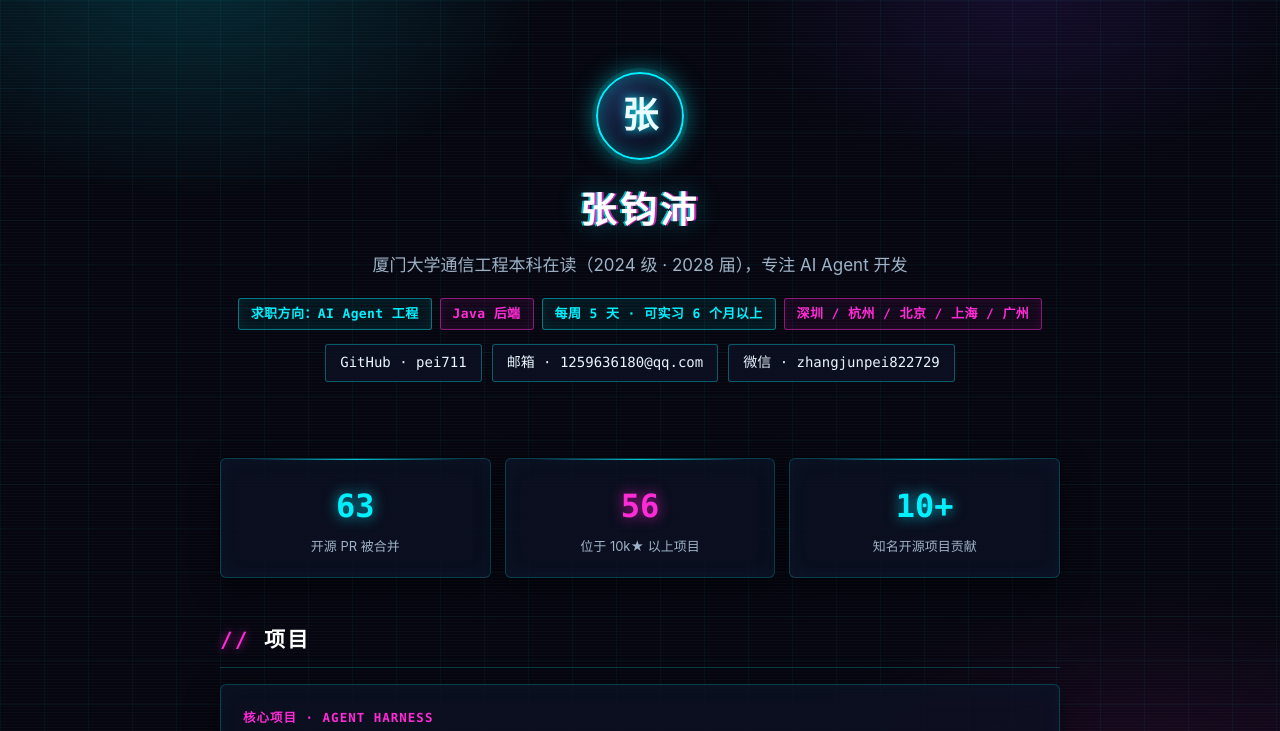
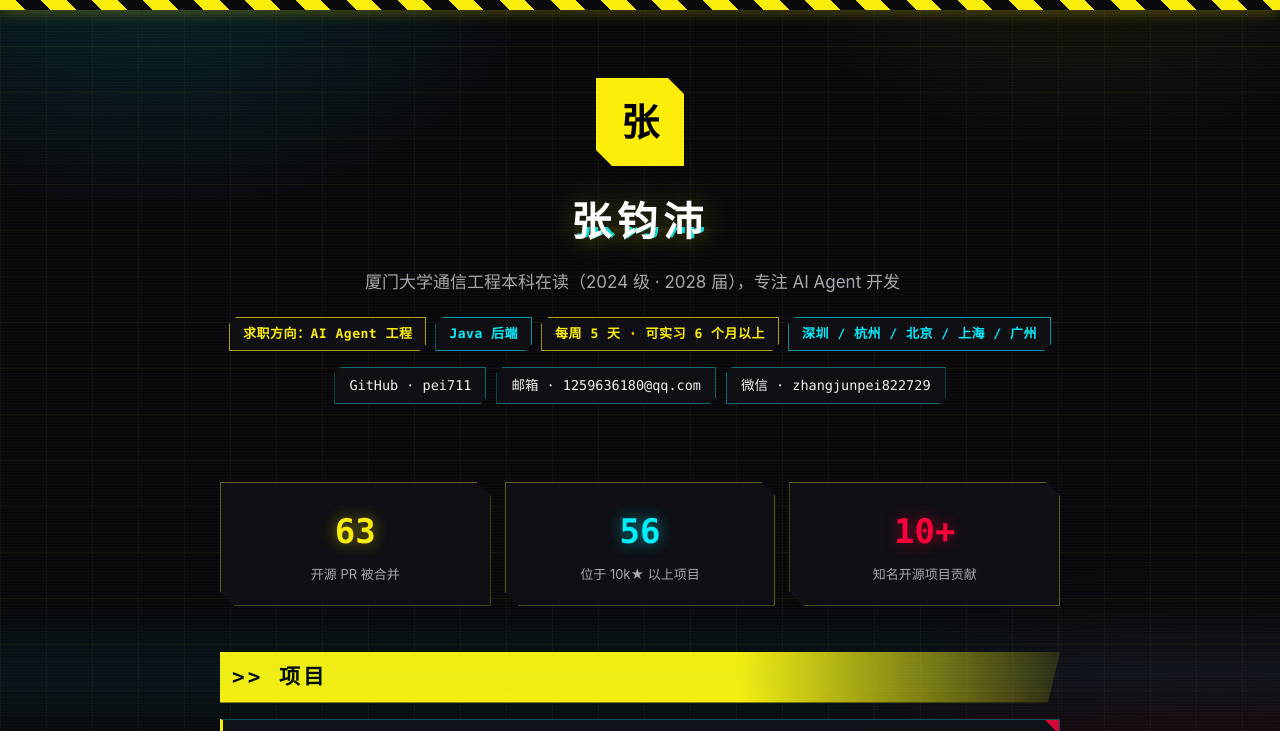
Before and after one commit to pei711/pei711.github.io, a plain HTML site: page index.html in a window 1280 px wide. Shown: the top 731 px of the page. Drawn offline with Linux system fonts and the light colour scheme.

Commit message:
site: 赛博朋克 2077 主题（CP 黄 + 故障 glitch 动效 + 切角 UI + 警戒条纹）

```diff
--- a/index.html
+++ b/index.html
@@ -7,66 +7,87 @@
 <meta name="description" content="张钧沛，厦门大学通信工程本科在读，专注 AI Agent 开发。63 个开源 PR 被合并，56 个在 10k star 以上的项目。求职方向：AI Agent 开发实习 / Java 后端开发。">
 <style>
   :root{
-    --bg:#05060f; --panel:rgba(13,17,35,.82); --panel2:rgba(10,13,28,.92);
-    --ink:#e8f6ff; --sub:#9fb3c8; --line:rgba(0,240,255,.22);
-    --cy:#00f0ff; --mg:#ff2bd6; --yl:#ffd34d; --vi:#7c3aed;
+    --bg:#08080b; --panel:rgba(16,16,22,.88); --ink:#f2f2f0; --sub:#a7a7ad;
+    --yl:#fcee0a; --cy:#00f0ff; --rd:#ff003c; --line:rgba(252,238,10,.28);
   }
   *{margin:0;padding:0;box-sizing:border-box}
-  html{scrollbar-color:var(--cy) #0a0d1f}
+  html{scrollbar-color:var(--yl) #0a0a0a}
   body{font-family:-apple-system,BlinkMacSystemFont,"Segoe UI","PingFang SC","Hiragino Sans GB","Microsoft YaHei",sans-serif;background:var(--bg);color:var(--ink);line-height:1.7;position:relative;overflow-x:hidden}
+  html::before{content:"";position:fixed;top:0;left:0;right:0;height:10px;z-index:60;background:repeating-linear-gradient(45deg,var(--yl) 0 18px,#0a0a0a 18px 36px);box-shadow:0 2px 14px rgba(252,238,10,.35)}
   body::before{content:"";position:fixed;inset:0;z-index:-2;background:
-    radial-gradient(600px 400px at 15% -5%,rgba(0,240,255,.16),transparent 60%),
-    radial-gradient(700px 500px at 90% 110%,rgba(255,43,214,.13),transparent 60%),
-    radial-gradient(500px 300px at 80% 0%,rgba(124,58,237,.12),transparent 60%),var(--bg)}
+    radial-gradient(640px 420px at 12% -5%,rgba(0,240,255,.13),transparent 60%),
+    radial-gradient(760px 520px at 95% 108%,rgba(255,0,60,.10),transparent 60%),
+    radial-gradient(560px 380px at 85% -10%,rgba(252,238,10,.07),transparent 60%),var(--bg)}
   body::after{content:"";position:fixed;inset:0;z-index:-1;pointer-events:none;background:
-    repeating-linear-gradient(0deg,rgba(255,255,255,.025) 0 1px,transparent 1px 3px),
-    linear-gradient(rgba(0,240,255,.05) 1px,transparent 1px),
-    linear-gradient(90deg,rgba(0,240,255,.05) 1px,transparent 1px);
-    background-size:auto,44px 44px,44px 44px}
-  ::selection{background:var(--mg);color:#fff}
-  a{color:var(--cy);text-decoration:none;transition:color .2s,text-shadow .2s}
-  a:hover{color:#7df6ff;text-shadow:0 0 8px rgba(0,240,255,.8)}
-  .wrap{max-width:880px;margin:0 auto;padding:0 20px}
-  header{padding:72px 0 40px;text-align:center}
-  .avatar{width:88px;height:88px;border-radius:50%;background:radial-gradient(circle at 32% 30%,#1b2b52,#0a0d1f 70%);border:2px solid var(--cy);box-shadow:0 0 0 4px rgba(0,240,255,.12),0 0 24px rgba(0,240,255,.55),inset 0 0 18px rgba(0,240,255,.35);color:#eafcff;font-size:36px;font-weight:700;display:flex;align-items:center;justify-content:center;margin:0 auto 20px;text-shadow:0 0 10px rgba(0,240,255,.9)}
-  h1{font-size:36px;font-weight:800;letter-spacing:4px;color:#fff;text-shadow:2px 0 0 rgba(255,43,214,.75),-2px 0 0 rgba(0,240,255,.75),0 0 26px rgba(0,240,255,.35)}
-  .tagline{font-size:17px;color:var(--sub);margin-top:10px}
-  .badges{margin-top:18px;display:flex;gap:8px;justify-content:center;flex-wrap:wrap}
-  .badge{background:rgba(0,240,255,.06);color:var(--cy);border:1px solid rgba(0,240,255,.45);padding:4px 12px;border-radius:3px;font-size:13px;font-weight:600;font-family:ui-monospace,"JetBrains Mono",Menlo,Consolas,monospace;letter-spacing:.4px;box-shadow:inset 0 0 12px rgba(0,240,255,.07)}
-  .badge:nth-child(2n){color:var(--mg);border-color:rgba(255,43,214,.5);background:rgba(255,43,214,.06);box-shadow:inset 0 0 12px rgba(255,43,214,.08)}
-  .stats{display:grid;grid-template-columns:repeat(3,1fr);gap:14px;margin:36px 0}
-  .stat{background:var(--panel);border:1px solid var(--line);border-radius:6px;padding:20px 10px;text-align:center;box-shadow:0 0 0 1px rgba(0,0,0,.4),0 8px 30px rgba(0,0,0,.45),inset 0 0 24px rgba(0,240,255,.04);position:relative}
-  .stat::before{content:"";position:absolute;top:0;left:10%;right:10%;height:1px;background:linear-gradient(90deg,transparent,var(--cy),transparent);opacity:.8}
-  .stat .num{font-size:32px;font-weight:800;color:var(--cy);font-family:ui-monospace,"JetBrains Mono",Menlo,Consolas,monospace;text-shadow:0 0 14px rgba(0,240,255,.75)}
-  .stat:nth-child(2) .num{color:var(--mg);text-shadow:0 0 14px rgba(255,43,214,.7)}
+    repeating-linear-gradient(0deg,rgba(255,255,255,.022) 0 1px,transparent 1px 3px),
+    linear-gradient(rgba(252,238,10,.045) 1px,transparent 1px),
+    linear-gradient(90deg,rgba(252,238,10,.045) 1px,transparent 1px);
+    background-size:auto,46px 46px,46px 46px}
+  .wrap::before{content:"";position:fixed;left:0;right:0;top:-18%;height:150px;z-index:1;pointer-events:none;background:linear-gradient(180deg,transparent,rgba(0,240,255,.055),transparent);animation:sweep 7s linear infinite}
+  @keyframes sweep{0%{transform:translateY(0)}100%{transform:translateY(130vh)}}
+  ::selection{background:var(--yl);color:#000}
+  a{color:var(--cy);text-decoration:none;transition:color .18s,text-shadow .18s}
+  a:hover{color:#8ff7ff;text-shadow:0 0 9px rgba(0,240,255,.85)}
+  .wrap{max-width:880px;margin:0 auto;padding:0 20px;position:relative;z-index:2}
+  header{padding:78px 0 40px;text-align:center}
+  .avatar{width:88px;height:88px;background:var(--yl);color:#000;font-size:38px;font-weight:900;display:flex;align-items:center;justify-content:center;margin:0 auto 22px;clip-path:polygon(0 0,calc(100% - 16px) 0,100% 16px,100% 100%,16px 100%,0 calc(100% - 16px));box-shadow:none;animation:flicker 4.2s infinite}
+  @keyframes flicker{0%,100%{opacity:1}92%{opacity:1}93%{opacity:.55}94%{opacity:1}96%{opacity:.7}97%{opacity:1}}
+  h1{position:relative;display:inline-block;font-size:40px;font-weight:900;letter-spacing:6px;color:#fff;text-shadow:0 0 30px rgba(252,238,10,.25)}
+  h1::before,h1::after{content:attr(data-text);position:absolute;inset:0;overflow:hidden;pointer-events:none}
+  h1::before{color:var(--cy);z-index:-1;animation:gl1 2.6s infinite steps(1)}
+  h1::after{color:var(--rd);z-index:-2;animation:gl2 3.1s infinite steps(1)}
+  @keyframes gl1{0%,86%{transform:none;clip-path:inset(0 0 0 0);opacity:0}87%{transform:translate(-3px,1px);clip-path:inset(12% 0 55% 0);opacity:.9}90%{transform:translate(3px,-1px);clip-path:inset(60% 0 8% 0);opacity:.9}93%{transform:translate(-2px,0);clip-path:inset(30% 0 38% 0);opacity:.9}96%,100%{transform:none;opacity:0}}
+  @keyframes gl2{0%,80%{transform:none;opacity:0}81%{transform:translate(3px,0);clip-path:inset(45% 0 22% 0);opacity:.85}85%{transform:translate(-3px,1px);clip-path:inset(5% 0 72% 0);opacity:.85}89%{transform:translate(2px,-1px);clip-path:inset(70% 0 4% 0);opacity:.85}92%,100%{transform:none;opacity:0}}
+  .tagline{font-size:17px;color:var(--sub);margin-top:12px}
+  .tagline::after{content:"▌";color:var(--yl);margin-left:3px;animation:blink 1.05s steps(1) infinite}
+  @keyframes blink{50%{opacity:0}}
+  .badges{margin-top:20px;display:flex;gap:9px;justify-content:center;flex-wrap:wrap}
+  .badge{background:#101014;color:var(--yl);border:1px solid rgba(252,238,10,.65);padding:5px 13px;font-size:13px;font-weight:700;font-family:ui-monospace,"JetBrains Mono",Menlo,Consolas,monospace;letter-spacing:.5px;clip-path:polygon(7px 0,100% 0,100% calc(100% - 7px),calc(100% - 7px) 100%,0 100%,0 7px);transition:background .18s,color .18s}
+  .badge:hover{background:var(--yl);color:#000}
+  .badge:nth-child(2n){color:var(--cy);border-color:rgba(0,240,255,.6)}
+  .badge:nth-child(2n):hover{background:var(--cy);color:#000}
+  .stats{display:grid;grid-template-columns:repeat(3,1fr);gap:14px;margin:38px 0}
+  .stat{background:var(--panel);border:1px solid rgba(252,238,10,.35);padding:20px 10px;text-align:center;position:relative;clip-path:polygon(0 0,calc(100% - 14px) 0,100% 14px,100% 100%,14px 100%,0 calc(100% - 14px));animation:rise .7s cubic-bezier(.2,.8,.25,1) both}
+  .stat:nth-child(2){animation-delay:.1s}.stat:nth-child(3){animation-delay:.2s}
+  .stat .num{font-size:34px;font-weight:900;color:var(--yl);font-family:ui-monospace,"JetBrains Mono",Menlo,Consolas,monospace;text-shadow:0 0 16px rgba(252,238,10,.55);animation:pulse 2.6s ease-in-out infinite}
+  .stat:nth-child(2) .num{color:var(--cy);text-shadow:0 0 16px rgba(0,240,255,.6)}
+  .stat:nth-child(3) .num{color:var(--rd);text-shadow:0 0 16px rgba(255,0,60,.55)}
+  @keyframes pulse{0%,100%{opacity:1}50%{opacity:.82}}
   .stat .lbl{font-size:13px;color:var(--sub);margin-top:2px}
-  section{margin:44px 0}
-  h2{font-size:21px;font-weight:800;margin-bottom:16px;padding-bottom:8px;border-bottom:1px solid var(--line);letter-spacing:2px;color:#fff}
-  h2::before{content:"// ";color:var(--mg);font-family:ui-monospace,"JetBrains Mono",Menlo,Consolas,monospace;text-shadow:0 0 10px rgba(255,43,214,.8)}
-  .card{background:var(--panel);border:1px solid var(--line);border-radius:6px;padding:22px;margin-bottom:14px;box-shadow:0 10px 34px rgba(0,0,0,.45),inset 0 0 24px rgba(0,240,255,.03);transition:border-color .25s,box-shadow .25s,transform .25s}
-  .card:hover{border-color:rgba(0,240,255,.65);box-shadow:0 0 0 1px rgba(0,240,255,.25),0 14px 40px rgba(0,0,0,.55),0 0 28px rgba(0,240,255,.18);transform:translateY(-2px)}
+  @keyframes rise{from{opacity:0;transform:translateY(16px)}to{opacity:1;transform:none}}
+  section{margin:46px 0}
+  h2{font-size:21px;font-weight:900;margin-bottom:16px;padding:7px 12px;letter-spacing:3px;color:#000;background:linear-gradient(90deg,var(--yl) 0 62%,rgba(252,238,10,.12) 100%);clip-path:polygon(0 0,100% 0,calc(100% - 12px) 100%,0 100%);display:block}
+  h2::before{content:">> ";font-family:ui-monospace,"JetBrains Mono",Menlo,Consolas,monospace}
+  .card{background:var(--panel);border:1px solid rgba(0,240,255,.28);border-left:3px solid var(--yl);padding:22px;margin-bottom:14px;position:relative;transition:transform .22s,border-color .22s,box-shadow .22s;animation:rise .7s cubic-bezier(.2,.8,.25,1) both}
+  .card:nth-of-type(2){animation-delay:.12s}
+  .card::after{content:"";position:absolute;top:0;right:0;border-style:solid;border-width:0 14px 14px 0;border-color:transparent var(--rd) transparent transparent;opacity:.85}
+  .card:hover{transform:translate(-2px,-2px);border-color:rgba(0,240,255,.75);box-shadow:5px 5px 0 rgba(252,238,10,.85),0 18px 44px rgba(0,0,0,.6)}
   .card h3{font-size:18px;margin-bottom:6px}
   .card h3 a{color:#fff}
-  .card h3 a:hover{color:var(--cy)}
+  .card h3 a:hover{color:var(--yl);text-shadow:0 0 10px rgba(252,238,10,.7)}
   .card p{color:var(--sub);font-size:15px}
-  .card .meta{font-size:12.5px;color:var(--mg);font-weight:600;margin-bottom:6px;font-family:ui-monospace,"JetBrains Mono",Menlo,Consolas,monospace;letter-spacing:1px;text-transform:uppercase}
+  .card .meta{font-size:12.5px;color:var(--cy);font-weight:700;margin-bottom:6px;font-family:ui-monospace,"JetBrains Mono",Menlo,Consolas,monospace;letter-spacing:1.2px}
   ul.pr{list-style:none}
-  ul.pr li{padding:9px 0;border-bottom:1px dashed rgba(0,240,255,.16);font-size:15px;display:flex;gap:10px;align-items:baseline}
+  ul.pr li{padding:9px 0;border-bottom:1px dashed rgba(252,238,10,.18);font-size:15px;display:flex;gap:10px;align-items:baseline;transition:background .18s,padding-left .18s}
+  ul.pr li:hover{background:rgba(252,238,10,.05);padding-left:6px}
   ul.pr li:last-child{border-bottom:none}
   ul.pr b{color:#fff}
-  .stars{color:var(--yl);font-weight:700;white-space:nowrap;font-size:13px;background:rgba(255,211,77,.07);border:1px solid rgba(255,211,77,.5);border-radius:4px;padding:1px 7px;font-family:ui-monospace,"JetBrains Mono",Menlo,Consolas,monospace;text-shadow:0 0 8px rgba(255,211,77,.5)}
+  .stars{color:#000;font-weight:900;white-space:nowrap;font-size:12.5px;background:var(--yl);padding:1.5px 8px;font-family:ui-monospace,"JetBrains Mono",Menlo,Consolas,monospace;clip-path:polygon(5px 0,100% 0,calc(100% - 5px) 100%,0 100%)}
   .skills{display:grid;grid-template-columns:1fr 1fr;gap:12px}
-  .skill{background:var(--panel);border:1px solid var(--line);border-radius:6px;padding:16px;transition:border-color .25s,box-shadow .25s}
-  .skill:hover{border-color:rgba(255,43,214,.55);box-shadow:0 0 22px rgba(255,43,214,.15)}
+  .skill{background:var(--panel);border:1px solid rgba(0,240,255,.22);padding:16px;transition:border-color .22s,box-shadow .22s;animation:rise .7s cubic-bezier(.2,.8,.25,1) both}
+  .skill:nth-child(2){animation-delay:.08s}.skill:nth-child(3){animation-delay:.16s}.skill:nth-child(4){animation-delay:.24s}
+  .skill:hover{border-color:rgba(255,0,60,.65);box-shadow:0 0 22px rgba(255,0,60,.16)}
   .skill b{display:block;margin-bottom:4px;font-size:15px;color:#fff}
+  .skill b::before{content:"▸ ";color:var(--yl)}
   .skill span{color:var(--sub);font-size:14px}
-  .intent{background:linear-gradient(135deg,rgba(0,240,255,.07),rgba(255,43,214,.07));border:1px solid rgba(0,240,255,.4);border-radius:6px;padding:20px 22px;font-size:15px;box-shadow:inset 0 0 30px rgba(0,240,255,.05),0 0 24px rgba(255,43,214,.08)}
-  .intent b{color:var(--cy)}
+  .intent{background:linear-gradient(120deg,rgba(252,238,10,.10),rgba(0,240,255,.06) 55%,rgba(255,0,60,.08));border:1px solid rgba(252,238,10,.5);padding:20px 22px;font-size:15px;clip-path:polygon(0 0,calc(100% - 16px) 0,100% 16px,100% 100%,16px 100%,0 calc(100% - 16px))}
+  .intent b{color:var(--yl)}
   footer{padding:36px 0 56px;text-align:center;color:var(--sub);font-size:14px}
-  .contact{display:flex;gap:10px;justify-content:center;flex-wrap:wrap;margin-top:14px}
-  .chip{background:rgba(13,17,35,.8);border:1px solid rgba(0,240,255,.35);border-radius:3px;padding:6px 14px;font-size:14px;color:var(--ink);font-family:ui-monospace,"JetBrains Mono",Menlo,Consolas,monospace}
-  a.chip:hover{border-color:var(--cy);box-shadow:0 0 14px rgba(0,240,255,.35)}
-  @media(max-width:640px){.stats{grid-template-columns:1fr 1fr 1fr;gap:8px}.skills{grid-template-columns:1fr}h1{font-size:28px}}
+  .contact{display:flex;gap:10px;justify-content:center;flex-wrap:wrap;margin-top:16px}
+  .chip{background:#101014;border:1px solid rgba(0,240,255,.4);padding:6px 14px;font-size:13.5px;color:var(--ink);font-family:ui-monospace,"JetBrains Mono",Menlo,Consolas,monospace;clip-path:polygon(6px 0,100% 0,100% calc(100% - 6px),calc(100% - 6px) 100%,0 100%,0 6px);transition:background .18s,color .18s}
+  a.chip:hover{background:var(--cy);color:#000;text-shadow:none}
+  @media(max-width:640px){.stats{grid-template-columns:1fr 1fr 1fr;gap:8px}.skills{grid-template-columns:1fr}h1{font-size:29px}}
+  @media (prefers-reduced-motion:reduce){*{animation:none!important;transition:none!important}}
 </style>
 </head>
 <body>
@@ -74,7 +95,7 @@
 
   <header>
     <div class="avatar">张</div>
-    <h1>张钧沛</h1>
+    <h1 data-text="张钧沛">张钧沛</h1>
     <p class="tagline">厦门大学通信工程本科在读（2024 级 · 2028 届），专注 AI Agent 开发</p>
     <div class="badges">
       <span class="badge">求职方向：AI Agent 工程</span>
```
